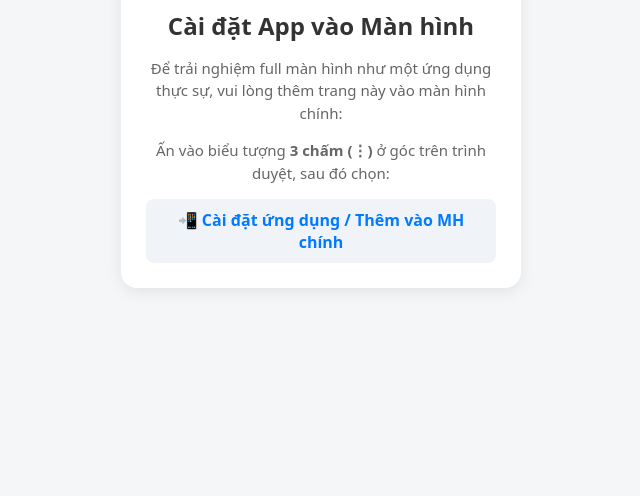
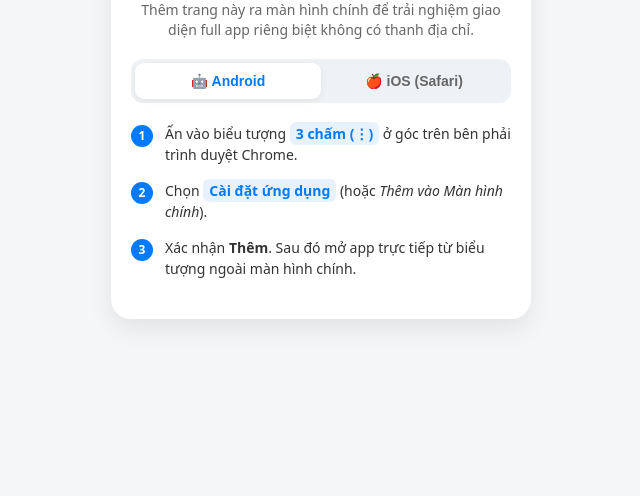
Before and after one commit to trantritue20000-byte/html, a plain HTML site: page index.html in a window 1280 px wide. Shown: the part 304-800 px from the top of the page, without its empty margins (319-959 px from the left). Drawn offline with Linux system fonts and the light colour scheme; no server answers.

Commit message:
Enhance PWA installation guide and styles
Updated the PWA installation guide and improved styling for better user experience.

```diff
--- a/index.html
+++ b/index.html
@@ -5,72 +5,199 @@
   <meta name="viewport" content="width=device-width, initial-scale=1.0">
   <title>My Web App</title>
 
-  <!-- Cấu hình PWA để ẩn thanh địa chỉ trình duyệt khi thêm vào màn hình chính -->
+  <!-- 1. LIÊN KẾT MANIFEST DÀNH CHO ANDROID (CHỐNG MỞ TAB TRÌNH DUYỆT) -->
+  <link rel="manifest" href="manifest.json">
+
+  <!-- 2. CẤU HÌNH DÀNH CHO IOS SAFARI -->
   <meta name="apple-mobile-web-app-capable" content="yes">
   <meta name="apple-mobile-web-app-status-bar-style" content="black-translucent">
   <meta name="apple-mobile-web-app-title" content="My App">
 
   <style>
     * { box-sizing: border-box; margin: 0; padding: 0; }
-    body, html { width: 100%; height: 100%; font-family: system-ui, -apple-system, sans-serif; }
+    body, html { width: 100%; height: 100%; font-family: system-ui, -apple-system, sans-serif; background: #f4f6f8; }
 
-    /* Màn hình hướng dẫn cài đặt PWA */
+    /* Màn hình hướng dẫn cài đặt */
     #install-guide {
       display: none;
-      padding: 30px 20px;
-      text-align: center;
-      background: #f4f6f8;
+      padding: 20px;
       min-height: 100vh;
       flex-direction: column;
       justify-content: center;
       align-items: center;
     }
+
     .card {
-      background: white;
-      padding: 25px;
-      border-radius: 16px;
-      box-shadow: 0 4px 15px rgba(0,0,0,0.08);
-      max-width: 400px;
+      background: #ffffff;
+      padding: 25px 20px;
+      border-radius: 20px;
+      box-shadow: 0 10px 25px rgba(0,0,0,0.08);
+      max-width: 420px;
       width: 100%;
+      text-align: center;
     }
-    .icon { font-size: 48px; margin-bottom: 15px; }
-    h2 { margin-bottom: 15px; color: #333; }
-    p { color: #666; line-height: 1.5; font-size: 15px; margin-bottom: 15px; }
-    .step { background: #f0f4f8; padding: 10px; border-radius: 8px; font-weight: bold; color: #007aff; }
 
-    /* Khung chứa App Code động */
+    .icon { font-size: 42px; margin-bottom: 10px; }
+    h2 { font-size: 20px; color: #222; margin-bottom: 8px; }
+    p.sub { font-size: 14px; color: #666; margin-bottom: 20px; line-height: 1.4; }
+
+    /* Thanh Chuyển Tab (iOS / Android) */
+    .tab-header {
+      display: flex;
+      background: #eef2f5;
+      padding: 4px;
+      border-radius: 12px;
+      margin-bottom: 20px;
+    }
+
+    .tab-btn {
+      flex: 1;
+      padding: 10px;
+      border: none;
+      background: transparent;
+      font-weight: 600;
+      font-size: 14px;
+      color: #666;
+      border-radius: 9px;
+      cursor: pointer;
+      transition: all 0.2s ease;
+    }
+
+    .tab-btn.active {
+      background: #ffffff;
+      color: #007aff;
+      box-shadow: 0 2px 6px rgba(0,0,0,0.06);
+    }
+
+    /* Nội dung các Tab */
+    .tab-content { display: none; text-align: left; }
+    .tab-content.active { display: block; }
+
+    .step-item {
+      display: flex;
+      align-items: flex-start;
+      gap: 12px;
+      margin-bottom: 15px;
+      font-size: 14px;
+      color: #333;
+      line-height: 1.5;
+    }
+
+    .step-num {
+      background: #007aff;
+      color: white;
+      width: 22px;
+      height: 22px;
+      border-radius: 50%;
+      display: flex;
+      align-items: center;
+      justify-content: center;
+      font-size: 12px;
+      font-weight: bold;
+      flex-shrink: 0;
+      margin-top: 2px;
+    }
+
+    .highlight {
+      background: #e8f2ff;
+      color: #007aff;
+      padding: 2px 6px;
+      border-radius: 6px;
+      font-weight: 600;
+    }
+
+    /* Container chứa App chạy từ Firebase */
     #app-container { width: 100%; height: 100%; display: none; }
   </style>
 </head>
 <body>
 
-  <!-- Hướng dẫn Cài đặt (chỉ hiện khi chạy trên trình duyệt web) -->
+  <!-- MÀN HÌNH HƯỚNG DẪN PWA -->
   <div id="install-guide">
     <div class="card">
       <div class="icon">📱</div>
       <h2>Cài đặt App vào Màn hình</h2>
-      <p>Để trải nghiệm full màn hình như một ứng dụng thực sự, vui lòng thêm trang này vào màn hình chính:</p>
+      <p class="sub">Thêm trang này ra màn hình chính để trải nghiệm giao diện full app riêng biệt không có thanh địa chỉ.</p>
 
-      <div id="ios-instruction" style="display: none;">
-        <p>Ấn vào nút <strong>Chia sẻ (Share)</strong> <span style="font-size: 20px;">⎋</span> ở thanh công cụ trình duyệt Safari, sau đó chọn:</p>
-        <div class="step">➕ Thêm vào Màn hình chính (Add to Home Screen)</div>
+      <!-- Thanh chọn Hệ điều hành -->
+      <div class="tab-header">
+        <button class="tab-btn" id="btn-android" onclick="switchTab('android')">🤖 Android</button>
+        <button class="tab-btn" id="btn-ios" onclick="switchTab('ios')">🍎 iOS (Safari)</button>
       </div>
 
-      <div id="android-instruction" style="display: none;">
-        <p>Ấn vào biểu tượng <strong>3 chấm (⋮)</strong> ở góc trên trình duyệt, sau đó chọn:</p>
-        <div class="step">📲 Cài đặt ứng dụng / Thêm vào MH chính</div>
+      <!-- Hướng dẫn cho Android -->
+      <div id="tab-android" class="tab-content">
+        <div class="step-item">
+          <div class="step-num">1</div>
+          <div>Ấn vào biểu tượng <span class="highlight">3 chấm (⋮)</span> ở góc trên bên phải trình duyệt Chrome.</div>
+        </div>
+        <div class="step-item">
+          <div class="step-num">2</div>
+          <div>Chọn <span class="highlight">Cài đặt ứng dụng</span> (hoặc <i>Thêm vào Màn hình chính</i>).</div>
+        </div>
+        <div class="step-item">
+          <div class="step-num">3</div>
+          <div>Xác nhận <strong>Thêm</strong>. Sau đó mở app trực tiếp từ biểu tượng ngoài màn hình chính.</div>
+        </div>
+      </div>
+
+      <!-- Hướng dẫn cho iOS -->
+      <div id="tab-ios" class="tab-content">
+        <div class="step-item">
+          <div class="step-num">1</div>
+          <div>Mở bằng trình duyệt Safari và ấn vào nút <span class="highlight">Chia sẻ ⎋</span> ở dưới cùng thanh công cụ.</div>
+        </div>
+        <div class="step-item">
+          <div class="step-num">2</div>
+          <div>Kéo xuống chọn <span class="highlight">➕ Thêm vào Màn hình chính</span> (Add to Home Screen).</div>
+        </div>
+        <div class="step-item">
+          <div class="step-num">3</div>
+          <div>Ấn <strong>Thêm</strong> ở góc trên bên phải để hoàn tất.</div>
+        </div>
       </div>
     </div>
   </div>
 
-  <!-- Nơi hiển thị app thực sự khi đã cài hoặc chạy độc lập -->
+  <!-- CONTAINER CHẠY APP THỰC BẰNG FIREBASE -->
   <div id="app-container"></div>
 
-  <!-- Firebase SDKs -->
+  <!-- SCRIPT XỬ LÝ CHUYỂN TAB & FIREBASE REALTIME -->
   <script type="module">
     import { initializeApp } from "https://www.gstatic.com/firebasejs/10.8.0/firebase-app.js";
     import { getDatabase, ref, onValue } from "https://www.gstatic.com/firebasejs/10.8.0/firebase-database.js";
 
+    // 1. Hàm chuyển đổi Tab iOS / Android
+    window.switchTab = function(os) {
+      document.querySelectorAll('.tab-btn').forEach(btn => btn.classList.remove('active'));
+      document.querySelectorAll('.tab-content').forEach(content => content.classList.remove('active'));
+
+      document.getElementById(`btn-${os}`).classList.add('active');
+      document.getElementById(`tab-${os}`).classList.add('active');
+    };
+
+    // Tự động nhận diện HĐH ban đầu để chọn Tab mặc định
+    const userAgent = navigator.userAgent.toLowerCase();
+    if (/iphone|ipad|ipod/.test(userAgent)) {
+      switchTab('ios');
+    } else {
+      switchTab('android');
+    }
+
+    // 2. Kiểm tra chế độ Standalone (App Màn hình chính)
+    const isStandalone = window.matchMedia('(display-mode: standalone)').matches || window.navigator.standalone;
+
+    const installGuide = document.getElementById('install-guide');
+    const appContainer = document.getElementById('app-container');
+
+    if (!isStandalone) {
+      // Nếu mở trên Web -> Hiện bảng hướng dẫn
+      installGuide.style.display = 'flex';
+    } else {
+      // Nếu mở từ Icon App ngoài màn hình chính -> Ẩn hướng dẫn, hiện App
+      appContainer.style.display = 'block';
+
+      // 3. Kết nối Firebase Realtime Data
       const firebaseConfig = {
         apiKey: "AIzaSyCHACN3BbqHb_G8BvdR5USrFRot97OxYFI",
         authDomain: "html-fae6a.firebaseapp.com",
@@ -82,39 +209,16 @@
         measurementId: "G-GN9WM6EKYX"
       };
 
-    // Khởi tạo Firebase
       const app = initializeApp(firebaseConfig);
       const db = getDatabase(app);
+      const codeRef = ref(db, 'live_code');
 
-    // Kiểm tra xem web có đang chạy dưới dạng App màn hình chính (Standalone) không
-    const isStandalone = window.matchMedia('(display-mode: standalone)').matches || window.navigator.standalone;
-    const userAgent = navigator.userAgent.toLowerCase();
-
-    const installGuide = document.getElementById('install-guide');
-    const appContainer = document.getElementById('app-container');
-
-    if (!isStandalone) {
-      // Nếu chưa thêm vào màn hình chính -> Hiện hướng dẫn
-      installGuide.style.display = 'flex';
-      if (/iphone|ipad|ipod/.test(userAgent)) {
-        document.getElementById('ios-instruction').style.display = 'block';
-      } else {
-        document.getElementById('android-instruction').style.display = 'block';
-      }
-    } else {
-      // Nếu đã chạy dưới dạng App ngoài màn hình chính -> Cho phép render nội dung
-      appContainer.style.display = 'block';
-    }
-
-    // Kết nối Realtime Data: Lắng nghe code từ Firebase node `/live_code`
-    const codeRef = ref(db, 'live_code');
+      // Lắng nghe biến đổi từ `ed.html`
       onValue(codeRef, (snapshot) => {
-      const htmlContent = snapshot.val() || "<h3>Chưa có dữ liệu code. Hãy dùng ed.html để lưu code!</h3>";
-
-      // Render code trực tiếp hoặc qua iframe để tránh xung đột CSS
+        const htmlContent = snapshot.val() || "<h3 style='padding:20px;'>Chưa có code nào. Nhập code từ ed.html nhé!</h3>";
         appContainer.innerHTML = htmlContent;
 
-      // Chạy các đoạn script có trong mã HTML mới render
+        // Cho phép thực thi thẻ <script> bên trong mã HTML nhận về
         Array.from(appContainer.querySelectorAll("script")).forEach(oldScript => {
           const newScript = document.createElement("script");
           Array.from(oldScript.attributes).forEach(attr => newScript.setAttribute(attr.name, attr.value));
@@ -122,6 +226,7 @@
           oldScript.parentNode.replaceChild(newScript, oldScript);
         });
       });
+    }
   </script>
 </body>
 </html>
```
Lines whose indentation alone changed are shown as unchanged.
